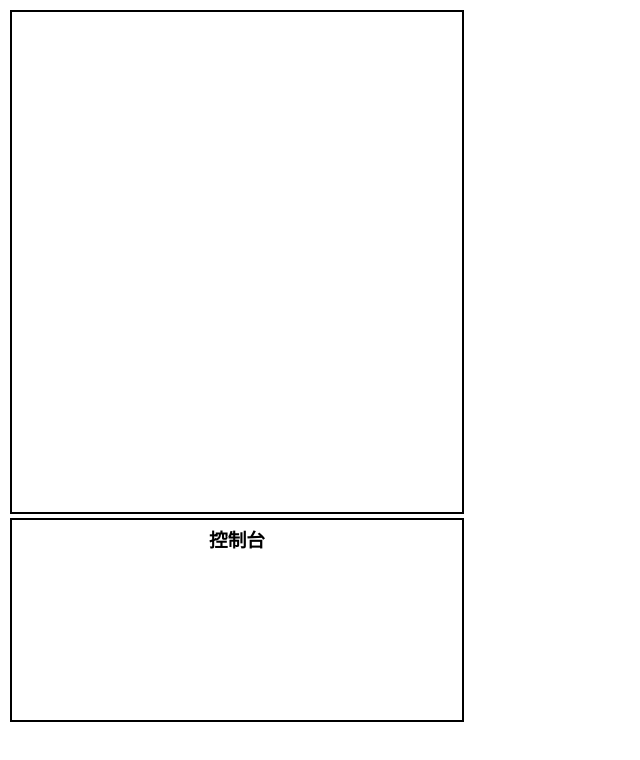
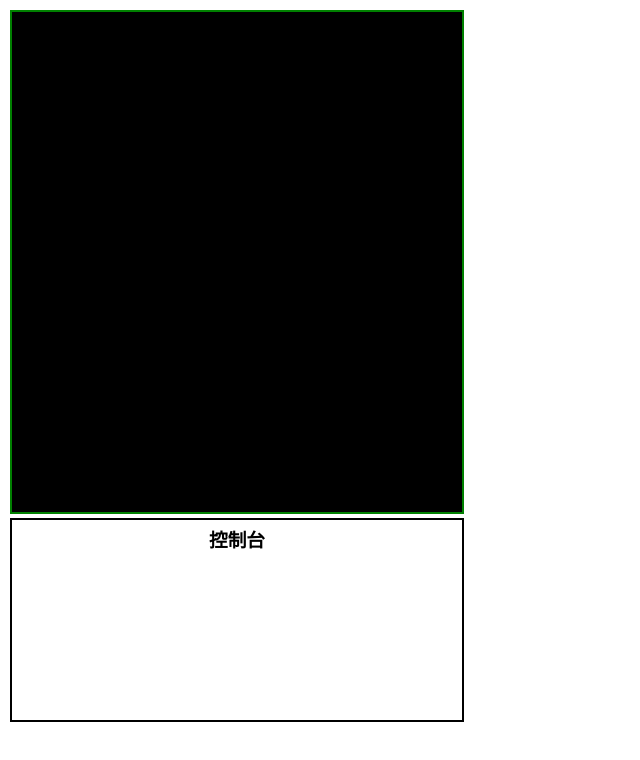
Before and after one commit to keep-writing-codes/woxixiulayin, a website: page task26/index.html in a window 1280 px wide. Shown: the whole page, without its empty margins (0-640 px from the left). Drawn offline with Linux system fonts and the light colour scheme.

Commit message:
create Convas constructor

```diff
--- a/task26/main.js
+++ b/task26/main.js
@@ -0,0 +1,32 @@
+var $ = function (id) {
+    return document.getElementById(id);
+}
+
+function Convas(canvasEle) {
+    this.convas = canvasEle;
+    this.width = canvasEle.width;
+    this.height = canvasEle.height;
+    this.c = canvasEle.getContext("2d");
+}
+
+Convas.prototype.fillStyle = function (rgba) {
+     this.c.fillStyle = rgba;
+}
+
+Convas.prototype.fillRect = function (x, y, width, height) {
+     this.c.fillRect(x, y, width, height);
+}
+Convas.prototype.setBackground = function(rgba) {
+    this.fillStyle = rgba;
+    this.fillRect(0, 0, this.width, this.height);
+}
+
+function main() {
+    var container = $("container");
+    var monitor = $("monitor");
+    var control = $("control");
+    var myConvas = new Convas(monitor);
+
+    myConvas.setBackground("black");
+}
+main();
--- a/task26/style.css
+++ b/task26/style.css
@@ -9,7 +9,7 @@
 }
 
 #monitor {
-    border: solid 2px #000;
+    border: solid 2px green;
 }
 
 #control {
```
